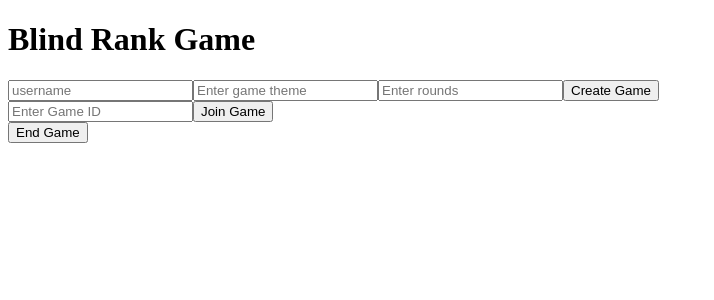
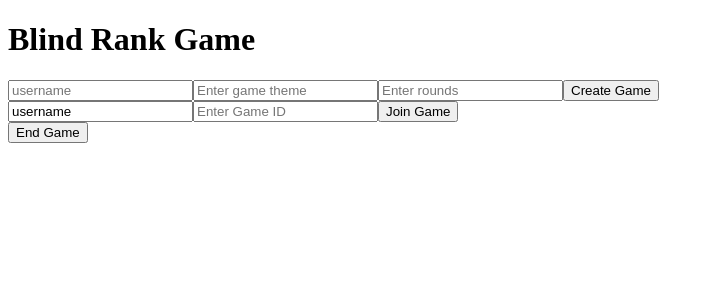
Before and after one commit to connortbot/blindrank, a React (Create React App) app in the folder client/: page / in a window 1280 px wide. Shown: the top 300 px of the page, without its empty margins (0-714 px from the left). Built offline with nearby package versions, Linux system fonts and the light colour scheme.

Commit message:
Updates join endpoint and component for usernames and gameId system

```diff
--- a/client/src/components/GameJoin.js
+++ b/client/src/components/GameJoin.js
@@ -3,14 +3,21 @@ import { joinGame } from '../services/gameService';
 
 const GameJoin = () => {
     const [gameId, setGameId] = useState('');
+    const [username, setUsername] = useState('username');
 
     const handleSubmit = async (e) => {
         e.preventDefault();
-        await joinGame(gameId);
+        await joinGame({username, gameId});
     };
 
     return (
     <form onSubmit={handleSubmit}>
+        <input
+        type="text"
+        value={username}
+        onChange={(e) => setUsername(e.target.value)}
+        placeholder="username"
+        />
         <input
         type="text"
         value={gameId}
--- a/client/src/services/gameService.js
+++ b/client/src/services/gameService.js
@@ -6,8 +6,8 @@ export const createGame = async (gameData) => {
   return await axios.post(`${API_URL}/game/create`, gameData); // POST request to create a game
 };
 
-export const joinGame = async (gameId) => {
-  return await axios.post(`${API_URL}/game/join`, { gameId }); // POST request for a player to join a game
+export const joinGame = async (joinData) => {
+  return await axios.post(`${API_URL}/game/join`,joinData); // POST request for a player to join a game
 };
 
 export const endGame = async (gameId) => {
```
Also changed, not shown: 1 other file (tests, documents, lock files or other folders).
